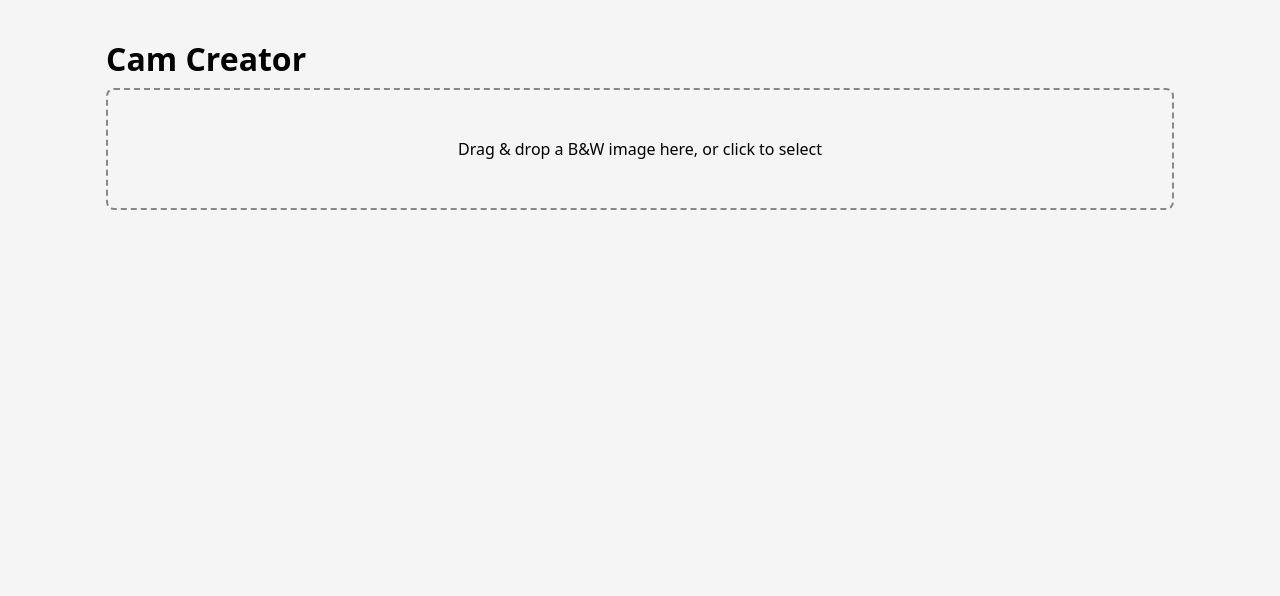
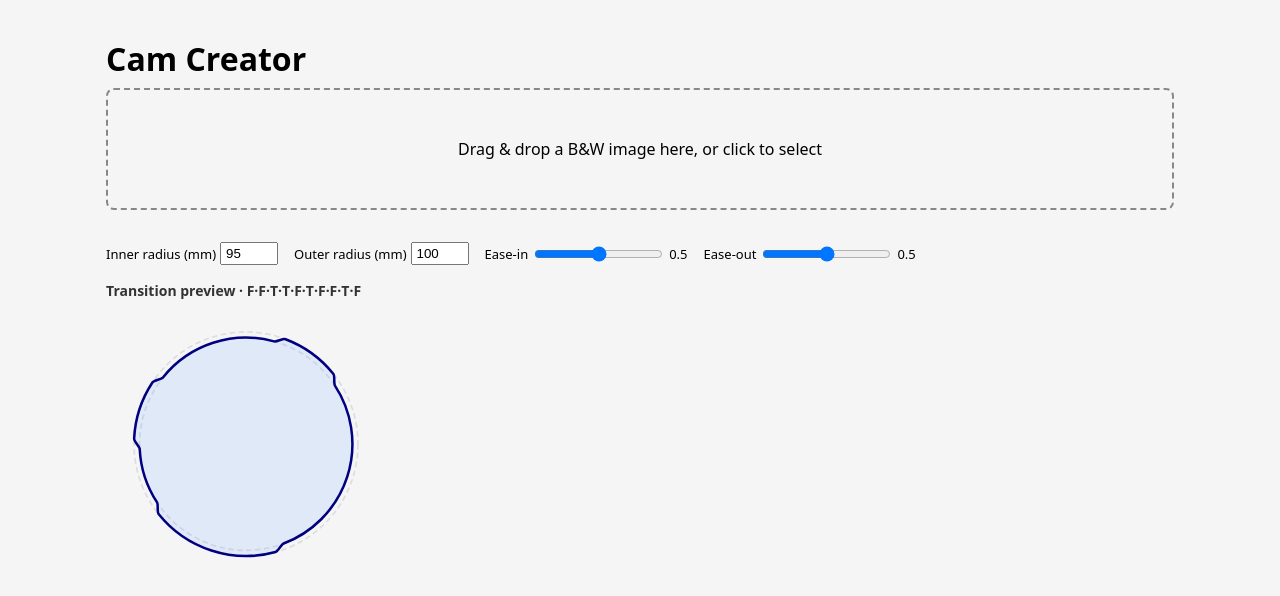
Before and after one commit to nocturnalAndroid/camCreator, a React (Vite) app: page / in a window 1280 px wide. Shown: the top 596 px of the page. Built offline with nearby package versions, Linux system fonts and the light colour scheme.

Commit message:
feat: move radii/ease below previews, add proportional transition preview

```diff
--- a/src/App.jsx
+++ b/src/App.jsx
@@ -5,6 +5,7 @@ import ImagePreview from './components/ImagePreview'
 import PatternSkeleton from './components/PatternSkeleton'
 import CamGrid from './components/CamGrid'
 import DownloadPanel from './components/DownloadPanel'
+import TransitionPreview from './components/TransitionPreview'
 import { buildCamProfile } from './lib/camGeometry'
 import { parseDpi, imageSizeCm } from './lib/imageMeta'
 import { sampleImage } from './lib/sampler'
@@ -78,6 +79,32 @@ export default function App() {
           <PatternSkeleton image={image} samples={samples} params={params} dpi={dpi} />
         </div>
       </div>
+      {/* Radii + ease controls */}
+      <div style={{ display: 'flex', flexWrap: 'wrap', gap: 16, margin: '16px 0', alignItems: 'center' }}>
+        <label style={{ display: 'flex', alignItems: 'center', gap: 4, fontSize: 13 }}>
+          Inner radius (mm)
+          <input type="number" min={1} value={params.innerRadius} style={{ width: 58 }}
+            onChange={e => setParams(p => ({ ...p, innerRadius: +e.target.value }))} />
+        </label>
+        <label style={{ display: 'flex', alignItems: 'center', gap: 4, fontSize: 13 }}>
+          Outer radius (mm)
+          <input type="number" min={1} value={params.outerRadius} style={{ width: 58 }}
+            onChange={e => setParams(p => ({ ...p, outerRadius: +e.target.value }))} />
+        </label>
+        <label style={{ display: 'flex', alignItems: 'center', gap: 4, fontSize: 13 }}>
+          Ease-in
+          <input type="range" min={0} max={1} step={0.01} value={params.easeIn}
+            onChange={e => setParams(p => ({ ...p, easeIn: +e.target.value }))} />
+          {params.easeIn}
+        </label>
+        <label style={{ display: 'flex', alignItems: 'center', gap: 4, fontSize: 13 }}>
+          Ease-out
+          <input type="range" min={0} max={1} step={0.01} value={params.easeOut}
+            onChange={e => setParams(p => ({ ...p, easeOut: +e.target.value }))} />
+          {params.easeOut}
+        </label>
+      </div>
+      <TransitionPreview params={params} image={image} />
       <CamGrid profiles={profiles} params={params} />
       <DownloadPanel profiles={profiles} params={params} />
     </div>
--- a/src/components/ParameterPanel.jsx
+++ b/src/components/ParameterPanel.jsx
@@ -70,18 +70,6 @@ export default function ParameterPanel({ params, setParams, image, dpi, setDpi }
           onChange={e => handleTransDist(+e.target.value)} />
       </label>
 
-      {/* Radii */}
-      <label style={{ display: 'flex', alignItems: 'center', gap: 4 }}>
-        Inner radius (mm)
-        <input {...inp} min={1} value={params.innerRadius}
-          onChange={e => setParams(p => ({ ...p, innerRadius: +e.target.value }))} />
-      </label>
-      <label style={{ display: 'flex', alignItems: 'center', gap: 4 }}>
-        Outer radius (mm)
-        <input {...inp} min={1} value={params.outerRadius}
-          onChange={e => setParams(p => ({ ...p, outerRadius: +e.target.value }))} />
-      </label>
-
       {/* Sampling mode */}
       <label style={{ display: 'flex', alignItems: 'center', gap: 4 }}>
         Sampling
@@ -147,19 +135,6 @@ export default function ParameterPanel({ params, setParams, image, dpi, setDpi }
         Black = outer radius
       </label>
 
-      {/* Ease tensions */}
-      <label style={{ display: 'flex', alignItems: 'center', gap: 4 }}>
-        Ease-in
-        <input type="range" min={0} max={1} step={0.01} value={params.easeIn}
-          onChange={e => setParams(p => ({ ...p, easeIn: +e.target.value }))} />
-        {params.easeIn}
-      </label>
-      <label style={{ display: 'flex', alignItems: 'center', gap: 4 }}>
-        Ease-out
-        <input type="range" min={0} max={1} step={0.01} value={params.easeOut}
-          onChange={e => setParams(p => ({ ...p, easeOut: +e.target.value }))} />
-        {params.easeOut}
-      </label>
     </div>
   )
 }
--- /dev/null
+++ b/src/components/TransitionPreview.jsx
@@ -0,0 +1,96 @@
+import { useMemo } from 'react'
+import { buildCamProfile } from '../lib/camGeometry'
+import { profileToSvgPath } from '../lib/svgExport'
+
+const TEST_BOOLS = [false, false, true, true, false, true, false, false, true, false]
+
+export default function TransitionPreview({ params, image }) {
+  const totalCols = image
+    ? Math.max(11, Math.round(image.width / Math.max(1, params.colSpacingPx)))
+    : 10
+  const showAngleDeg = (10 / totalCols) * 360
+  const transitionAngleDeg = params.outerRadius > 0
+    ? (params.transitionDistanceMm / params.outerRadius) * (180 / Math.PI)
+    : 0
+
+  const profile = useMemo(() => {
+    const seq = totalCols > 10
+      ? [...TEST_BOOLS, ...new Array(totalCols - 10).fill(false)]
+      : TEST_BOOLS
+    return buildCamProfile(seq, {
+      innerRadius: params.innerRadius,
+      outerRadius: params.outerRadius,
+      transitionAngleDeg,
+      easeIn: params.easeIn,
+      easeOut: params.easeOut,
+    })
+  }, [params.innerRadius, params.outerRadius, transitionAngleDeg, params.easeIn, params.easeOut, totalCols])
+
+  const path = profileToSvgPath(profile)
+  const ro = params.outerRadius
+  const ri = params.innerRadius
+  const sw = ro * 0.015
+
+  // Full-circle view (no image loaded)
+  if (showAngleDeg >= 359.9) {
+    const v = ro * 1.25
+    return (
+      <div>
+        <h3>Transition preview · F·F·T·T·F·T·F·F·T·F</h3>
+        <svg viewBox={`${-v} ${-v} ${v * 2} ${v * 2}`} style={{ width: '100%', maxWidth: 280, display: 'block' }}>
+          <circle cx={0} cy={0} r={ro} fill="none" stroke="#ddd" strokeWidth={sw} strokeDasharray={`${ro * 0.05} ${ro * 0.03}`} />
+          <circle cx={0} cy={0} r={ri} fill="none" stroke="#ddd" strokeWidth={sw} strokeDasharray={`${ro * 0.05} ${ro * 0.03}`} />
+          <path d={path} fill="rgba(100,160,255,0.15)" stroke="navy" strokeWidth={sw * 1.5} />
+        </svg>
+      </div>
+    )
+  }
+
+  // Proportional clipped arc view
+  const showAngleRad = showAngleDeg * Math.PI / 180
+  const cos = Math.cos(showAngleRad)
+  const sin = Math.sin(showAngleRad)
+  const pad = (ro - ri) * 0.6
+
+  // Bounding box: arc between ri and ro from 0° to showAngleDeg
+  const pts = [[ro, 0], [ri, 0], [ro * cos, ro * sin], [ri * cos, ri * sin]]
+  if (showAngleDeg > 90)  { pts.push([0, ro],  [0, ri]) }
+  if (showAngleDeg > 180) { pts.push([-ro, 0], [-ri, 0]) }
+  if (showAngleDeg > 270) { pts.push([0, -ro], [0, -ri]) }
+
+  const xs = pts.map(p => p[0])
+  const ys = pts.map(p => p[1])
+  const vx = Math.min(...xs) - pad
+  const vy = Math.min(...ys) - pad
+  const vw = Math.max(...xs) - Math.min(...xs) + 2 * pad
+  const vh = Math.max(...ys) - Math.min(...ys) + 2 * pad
+
+  const clipR = ro * 2
+  const largeArc = showAngleDeg > 180 ? 1 : 0
+  const clipD = `M 0 0 L ${clipR} 0 A ${clipR} ${clipR} 0 ${largeArc} 1 ${clipR * cos} ${clipR * sin} Z`
+
+  return (
+    <div>
+      <h3>Transition preview · F·F·T·T·F·T·F·F·T·F · {10}/{totalCols} cols</h3>
+      <svg viewBox={`${vx} ${vy} ${vw} ${vh}`} style={{ width: '100%', maxWidth: 480, display: 'block' }}>
+        <defs>
+          <clipPath id="tp-sector">
+            <path d={clipD} />
+          </clipPath>
+        </defs>
+        {/* Full guide circles for context */}
+        <circle cx={0} cy={0} r={ro} fill="none" stroke="#eee" strokeWidth={sw} clipPath="url(#tp-sector)" />
+        <circle cx={0} cy={0} r={ri} fill="none" stroke="#eee" strokeWidth={sw} clipPath="url(#tp-sector)" />
+        {/* Cam profile clipped to sector */}
+        <g clipPath="url(#tp-sector)">
+          <path d={path} fill="rgba(100,160,255,0.2)" stroke="navy" strokeWidth={sw * 1.5} />
+        </g>
+        {/* Radial boundary lines ri → ro */}
+        <line x1={ri} y1={0} x2={ro * 1.08} y2={0}
+          stroke="#bbb" strokeWidth={sw} strokeDasharray={`${ro * 0.04} ${ro * 0.025}`} />
+        <line x1={ri * cos} y1={ri * sin} x2={ro * 1.08 * cos} y2={ro * 1.08 * sin}
+          stroke="#bbb" strokeWidth={sw} strokeDasharray={`${ro * 0.04} ${ro * 0.025}`} />
+      </svg>
+    </div>
+  )
+}
```
